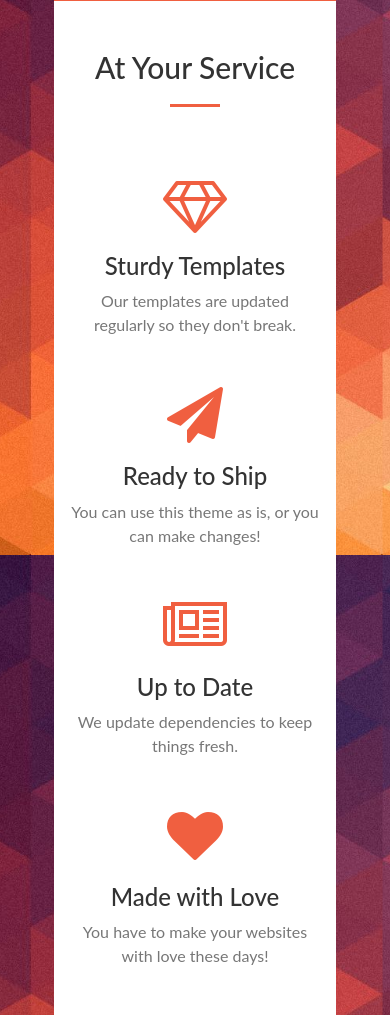
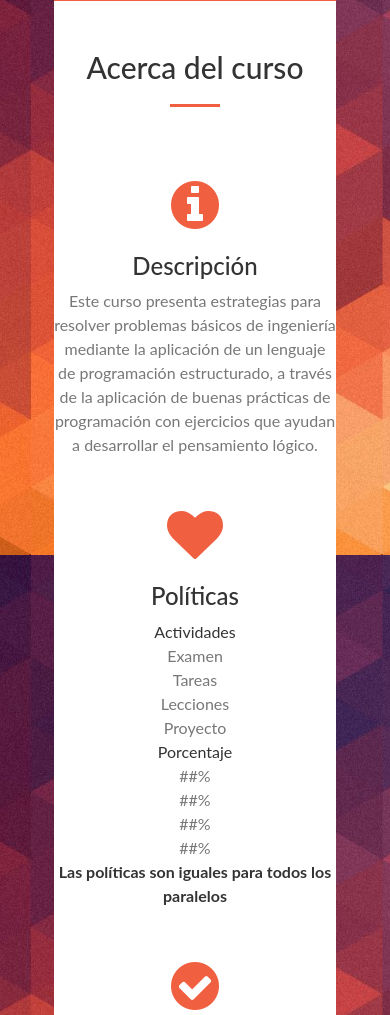
Before and after one commit to J3S/WebFundamentos, a PHP site: page / in a window 390 px wide. Shown: the part 1133-2148 px from the top of the page. Run offline with PHP 8.4, Linux system fonts and the light colour scheme; some libraries are stand-ins or nearby versions.

Commit message:
Agregado sección acerca del curso en index.html

```diff
--- a/css/mystyles.css
+++ b/css/mystyles.css
@@ -59,3 +59,11 @@ header .header-mobile {
   text-shadow: 2px 2px 3px rgba(0,0,0,0.6);
   font-weight: 700;
 }
+.without-style {
+    list-style:none;
+    padding-left: 0px;
+}
+
+.row .text-center .service-box {
+    margin-bottom: 50px;
+}
--- a/index.html
+++ b/index.html
@@ -9,15 +9,15 @@
     <meta name="description" content="">
     <meta name="author" content="">
 
-    <title>Fundamentos de programaci&oacuten</title>
+    <title>Fundamentos de programaci&oacute;n</title>
 
     <!-- Bootstrap Core CSS -->
     <link href="vendor/bootstrap/css/bootstrap.min.css" rel="stylesheet">
 
     <!-- Custom Fonts -->
     <link href="vendor/font-awesome/css/font-awesome.min.css" rel="stylesheet" type="text/css">
-    <link href='https://fonts.googleapis.com/css?family=Open+Sans:300italic,400italic,600italic,700italic,800italic,400,300,600,700,800' rel='stylesheet' type='text/css'>
-    <link href='https://fonts.googleapis.com/css?family=Merriweather:400,300,300italic,400italic,700,700italic,900,900italic' rel='stylesheet' type='text/css'>
+    <link href="https://fonts.googleapis.com/css?family=Open+Sans:300italic,400italic,600italic,700italic,800italic,400,300,600,700,800" rel="stylesheet" type="text/css">
+    <link href="https://fonts.googleapis.com/css?family=Merriweather:400,300,300italic,400italic,700,700italic,900,900italic" rel="stylesheet" type="text/css">
 
     <!-- Plugin CSS -->
     <link href="vendor/magnific-popup/magnific-popup.css" rel="stylesheet">
@@ -44,14 +44,14 @@
                 <button type="button" class="navbar-toggle collapsed" data-toggle="collapse" data-target="#bs-example-navbar-collapse-1">
                     <span class="sr-only">Toggle navigation</span> Menu <i class="fa fa-bars"></i>
                 </button>
-                <a class="navbar-brand page-scroll remove-padding-tb hidden-xs" href="#page-top"><span><img src="img/logo-espol-light.png" class="navbar-brand-image"></span> Fundamentos de programaci&oacuten</a>
+                <a class="navbar-brand page-scroll remove-padding-tb hidden-xs" href="#page-top"><span><img src="img/logo-espol-light.png" class="navbar-brand-image"></span> Fundamentos de programaci&oacute;n</a>
                 <a class="navbar-brand page-scroll remove-padding-tb visible-xs" href="#"><span><img src="img/logo-espol-dark.svg" class="navbar-brand-image"></span></a>
             </div>
             <!-- Collect the nav links, forms, and other content for toggling -->
             <div class="collapse navbar-collapse" id="bs-example-navbar-collapse-1">
                 <ul class="nav navbar-nav navbar-right">
                     <li>
-                        <a class="page-scroll" href="#about">About</a>
+                        <a class="page-scroll" href="#acerca_curso">Acerca del curso</a>
                     </li>
                     <li>
                         <a class="page-scroll" href="#services">Services</a>
@@ -83,14 +83,13 @@
                     <div class="item active">
                         <img src="./img/carousel-1.jpg" alt="Descripcion">
                         <div class="carousel-caption">
-                            <h1>Descripci&oacuten del curso</h1>
-                            <p>Este curso presenta estrategias para resolver problemas básicos de ingeniería mediante la aplicación de un lenguaje de programación estructurado, a través de la aplicación de buenas prácticas de programación con ejercicios que ayudan a desarrollar el pensamiento lógico.</p>
+                            <h1>Fundamentos de programaci&oacute;(FIEC04341)</h1>
                         </div>
                     </div>
                     <div class="item">
                         <img src="./img/carousel-2.jpg" alt="Codigo">
                         <div class="carousel-caption">
-                            <h1>Lo que aprender&aacutes </h1>
+                            <h1>Lo que aprender&aacute;s </h1>
                             <p>
                                 Resolver problemas básicos de ingeniería aplicando el conocimiento y correcta utilización de estructuras de control.
                                 <br>
@@ -102,7 +101,7 @@
                     <div class="item">
                         <img src="./img/carousel-3.jpg" alt="Trabajo grupal">
                         <div class="carousel-caption">
-                            <h1>Lo que aprender&aacutes </h1>
+                            <h1>Lo que aprender&aacute;s </h1>
                             <p>
                                 Utilizar archivos de texto para el almacenamiento de información.
                                 <br>
@@ -125,7 +124,7 @@
             <!-- For mobile -->
             <div class="header-mobile visible-sm visible-xs">
                 <div class="header-content-inner">
-                    <h1 id="homeHeading">Fundamentos de programaci&oacuten</h1>
+                    <h1 id="homeHeading">Fundamentos de programaci&oacute;n</h1>
                 </div>
                 <!-- /.container -->
             </div>
@@ -133,15 +132,15 @@
         </header>
 
 
-        <section class="bg-primary" id="about">
+        <section class="bg-primary">
             <!-- <div class="container"> -->
                 <div class="row">
                     <div class="col-lg-10 col-lg-offset-1 text-center col-sm-12">
                         <div class="row remove-margin-lr">
                             <div class="col-lg-6 col-sm-6">
-                                <h2 class="section-heading">¿Porqu&eacute aprender a programar?</h2>
+                                <h2 class="section-heading">¿Porqu&eacute; aprender a programar?</h2>
                                 <hr class="light">
-                                <p class="text-faded">Programar es hoy lo que ha sido aprender a leer y escribir en su d&iacutea, es esencial, transforma tu movil en una herramienta poderosa, se aprende on line, te ayuda a conseguir m&aacutes con menos esfuerzo, te hace m&aacutes inteligente y es muy divertido.</p>
+                                <p class="text-faded">Programar es hoy lo que ha sido aprender a leer y escribir en su d&iacute;a, es esencial, transforma tu movil en una herramienta poderosa, se aprende on line, te ayuda a conseguir m&aacute;s con menos esfuerzo, te hace m&aacute;s inteligente y es muy divertido.</p>
                                 <a href="#services" class="page-scroll btn btn-default btn-xl sr-button">Empezar</a>
                             </div>
                            <div class="col-lg-6 iframe-size-screen col-sm-6">
@@ -155,44 +154,59 @@
             <!-- </div> -->
         </section>
 
-        <section class="bg-secondary" id="services">
-            <div class="container">
+        <section class="bg-secondary" id="acerca_curso">
             <div class="row">
                 <div class="col-lg-12 text-center">
-                        <h2 class="section-heading">At Your Service</h2>
+                    <h2 class="section-heading">Acerca del curso</h2>
                     <hr class="primary">
                 </div>
             </div>
-            </div>
-            <div class="container">
             <div class="row">
-                    <div class="col-lg-3 col-md-6 text-center">
+                <div class="col-lg-6 col-md-6 text-center">
                     <div class="service-box">
-                            <i class="fa fa-4x fa-diamond text-primary sr-icons"></i>
-                            <h3>Sturdy Templates</h3>
-                            <p class="text-muted">Our templates are updated regularly so they don't break.</p>
+                        <i class="fa fa-4x fa-info-circle text-primary sr-icons"></i>
+                        <h3>Descripci&oacute;n</h3>
+                        <p class="text-muted">Este curso presenta estrategias para resolver problemas básicos de ingeniería mediante la aplicación de un
+                            lenguaje de programación estructurado, a través de la aplicación de buenas prácticas de programación con
+                            ejercicios que ayudan a desarrollar el pensamiento lógico.
+                        </p>
                     </div>
                 </div>
-                    <div class="col-lg-3 col-md-6 text-center">
+                <div class="col-lg-6 col-md-6 text-center">
                     <div class="service-box">
-                            <i class="fa fa-4x fa-paper-plane text-primary sr-icons"></i>
-                            <h3>Ready to Ship</h3>
-                            <p class="text-muted">You can use this theme as is, or you can make changes!</p>
+                        <i class="fa fa-4x fa-heart text-primary sr-icons"></i>
+                        <h3>Pol&iacute;ticas</h3>
+                        <div class="row">
+                            <div class="col-lg-6">
+                                <p>Actividades</p>
+                                <p class="text-muted">Examen</p>
+                                <p class="text-muted">Tareas</p>
+                                <p class="text-muted">Lecciones</p>
+                                <p class="text-muted">Proyecto</p>
+                            </div>
+                            <div class="col-lg-6">
+                                <p>Porcentaje</p>
+                                <p class="text-muted">##%</p>
+                                <p class="text-muted">##%</p>
+                                <p class="text-muted">##%</p>
+                                <p class="text-muted">##%</p>
                             </div>
                         </div>
-                    <div class="col-lg-3 col-md-6 text-center">
+                         <p><strong>Las pol&iacute;ticas son iguales para todos los paralelos</strong></p>
+                    </div>
+                </div>
+                <div class="col-lg-6 col-md-6 text-center">
+                    <div class="service-box">
+                        <i class="fa fa-4x fa-check-circle text-primary sr-icons"></i>
+                        <h3>Requisitos</h3>
+                        <p class="text-muted">Herramientas de colaboraci&oacute;n digital</p>
+                    </div>
+                </div>
+                <div class="col-lg-6 col-md-6 text-center">
                     <div class="service-box">
                         <i class="fa fa-4x fa-newspaper-o text-primary sr-icons"></i>
-                            <h3>Up to Date</h3>
-                            <p class="text-muted">We update dependencies to keep things fresh.</p>
-                        </div>
-                    </div>
-                    <div class="col-lg-3 col-md-6 text-center">
-                        <div class="service-box">
-                            <i class="fa fa-4x fa-heart text-primary sr-icons"></i>
-                            <h3>Made with Love</h3>
-                            <p class="text-muted">You have to make your websites with love these days!</p>
-                        </div>
+                        <h3>Syllabus</h3>
+                        <p class="text-muted">Descargar el syllabus del curso <a href="">aqu&iacute;</a></p>
                     </div>
                 </div>
             </div>
```
Lines whose indentation alone changed are shown as unchanged.
